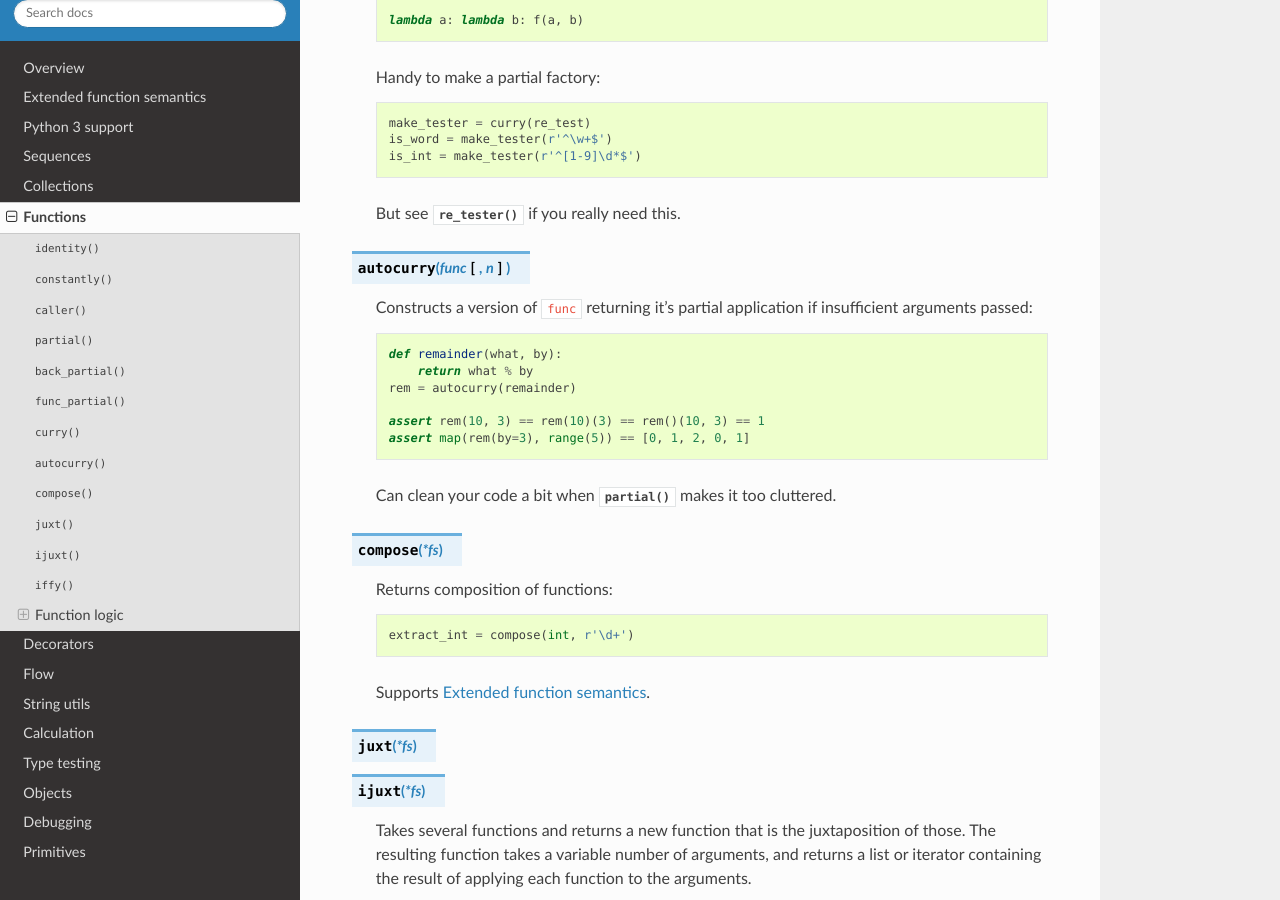
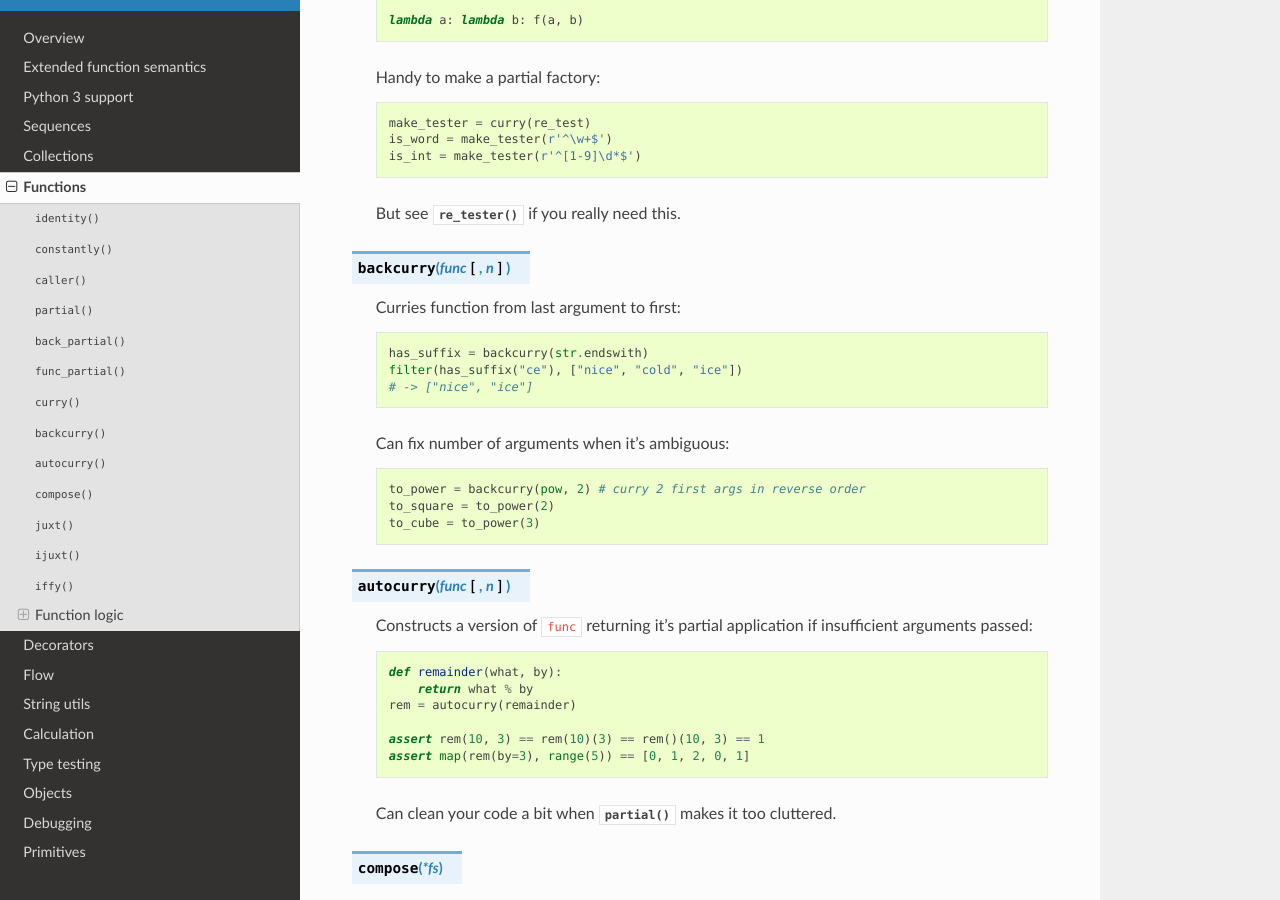
Before and after one commit to Jamaal224/funcy, a Sphinx documentation site: the page built from docs/funcs.rst, in a window 1280 px wide and 900 px high, scrolled down 1100 px. Built offline with Sphinx 7.4.7 and the Read the Docs theme 2.0.0, drawn with Linux system fonts in a browser that asks for light colours.

Commit message:
Add backcurry()
Helps with #24

```diff
--- a/docs/funcs.rst
+++ b/docs/funcs.rst
@@ -54,6 +54,21 @@ Functions
         is_int = make_tester(r'^[1-9]\d*$')
 
     But see :func:`re_tester` if you really need this.
+
+
+.. function:: backcurry(func[, n])
+
+    Curries function from last argument to first::
+
+        has_suffix = backcurry(str.endswith)
+        filter(has_suffix("ce"), ["nice", "cold", "ice"])
+        # -> ["nice", "ice"]
+
+    Can fix number of arguments when it's ambiguous::
+
+        to_power = backcurry(pow, 2) # curry 2 first args in reverse order
+        to_square = to_power(2)
+        to_cube = to_power(3)
 
 
 .. function:: autocurry(func[, n])
```
Also changed, not shown: 3 other files.
